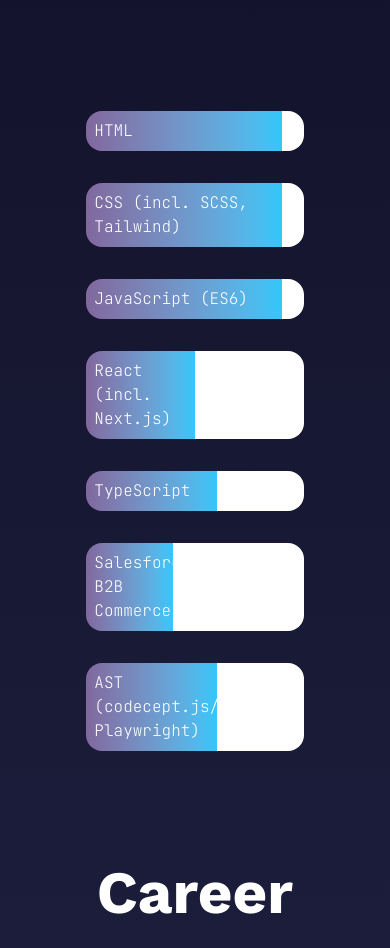
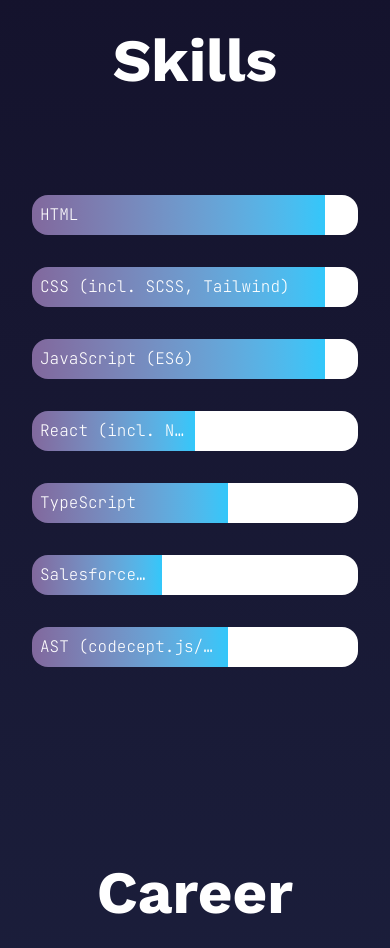
Before and after one commit to sernili/portfolio-react, a React (Vite) app: page / in a window 390 px wide. Shown: the part 2373-3321 px from the top of the page. Built offline with nearby package versions, Linux system fonts and the light colour scheme.

Commit message:
skills: responsive

```diff
--- a/src/components/skills.tsx
+++ b/src/components/skills.tsx
@@ -6,9 +6,9 @@
           <h2 className="main-header">Skills</h2>
         </div>
 
-        <div className="flex w-2/3 flex-col items-center gap-y-8 text-white">
+        <div className="flex flex-col items-center gap-y-8 text-white md:w-3/4 lg:w-2/3">
           <div className="group grid w-full grid-cols-10 rounded-2xl">
-            <div className="from-secondary to-accent z-10 col-span-9 cursor-default rounded-l-2xl bg-gradient-to-r p-2 font-mono">
+            <div className="from-secondary to-accent z-10 col-span-9 cursor-default overflow-hidden rounded-l-2xl bg-gradient-to-r p-2 font-mono text-ellipsis whitespace-nowrap">
               HTML
             </div>
             <div className="col-span-1 rounded-r-2xl bg-white p-2">&nbsp;</div>
@@ -20,7 +20,7 @@
           </div>
 
           <div className="group grid w-full grid-cols-10">
-            <div className="from-secondary to-accent z-10 col-span-9 rounded-l-2xl bg-gradient-to-r p-2 font-mono">
+            <div className="from-secondary to-accent z-10 col-span-9 overflow-hidden rounded-l-2xl bg-gradient-to-r p-2 font-mono text-ellipsis whitespace-nowrap">
               CSS (incl. SCSS, Tailwind)
             </div>
             <div className="col-span-1 rounded-r-2xl bg-white p-2">&nbsp;</div>
@@ -32,7 +32,7 @@
           </div>
 
           <div className="group grid w-full grid-cols-10">
-            <div className="from-secondary to-accent z-10 col-span-9 rounded-l-2xl bg-gradient-to-r p-2 font-mono">
+            <div className="from-secondary to-accent z-10 col-span-9 overflow-hidden rounded-l-2xl bg-gradient-to-r p-2 font-mono text-ellipsis whitespace-nowrap">
               JavaScript (ES6)
             </div>
             <div className="col-span-1 rounded-r-2xl bg-white p-2">&nbsp;</div>
@@ -44,7 +44,7 @@
           </div>
 
           <div className="group grid w-full grid-cols-10">
-            <div className="from-secondary to-accent z-10 col-span-5 rounded-l-2xl bg-gradient-to-r p-2 font-mono">
+            <div className="from-secondary to-accent z-10 col-span-5 overflow-hidden rounded-l-2xl bg-gradient-to-r p-2 font-mono text-ellipsis whitespace-nowrap">
               React (incl. Next.js)
             </div>
             <div className="col-span-5 rounded-r-2xl bg-white p-2">&nbsp;</div>
@@ -57,7 +57,7 @@
           </div>
 
           <div className="group grid w-full grid-cols-10">
-            <div className="from-secondary to-accent z-10 col-span-6 rounded-l-2xl bg-gradient-to-r p-2 font-mono">
+            <div className="from-secondary to-accent z-10 col-span-6 overflow-hidden rounded-l-2xl bg-gradient-to-r p-2 font-mono text-ellipsis whitespace-nowrap">
               TypeScript
             </div>
             <div className="col-span-4 rounded-r-2xl bg-white p-2">&nbsp;</div>
@@ -69,7 +69,7 @@
           </div>
 
           <div className="group grid w-full grid-cols-10">
-            <div className="from-secondary to-accent z-10 col-span-4 rounded-l-2xl bg-gradient-to-r p-2 font-mono">
+            <div className="from-secondary to-accent z-10 col-span-4 overflow-hidden rounded-l-2xl bg-gradient-to-r p-2 font-mono text-ellipsis whitespace-nowrap">
               Salesforce B2B Commerce
             </div>
             <div className="col-span-6 rounded-r-2xl bg-white p-2">&nbsp;</div>
@@ -82,7 +82,7 @@
           </div>
 
           <div className="group grid w-full grid-cols-10">
-            <div className="from-secondary to-accent z-10 col-span-6 rounded-l-2xl bg-gradient-to-r p-2 font-mono">
+            <div className="from-secondary to-accent z-10 col-span-6 overflow-hidden rounded-l-2xl bg-gradient-to-r p-2 font-mono text-ellipsis whitespace-nowrap">
               AST (codecept.js/ Playwright)
             </div>
             <div className="col-span-4 rounded-r-2xl bg-white p-2">&nbsp;</div>
```
